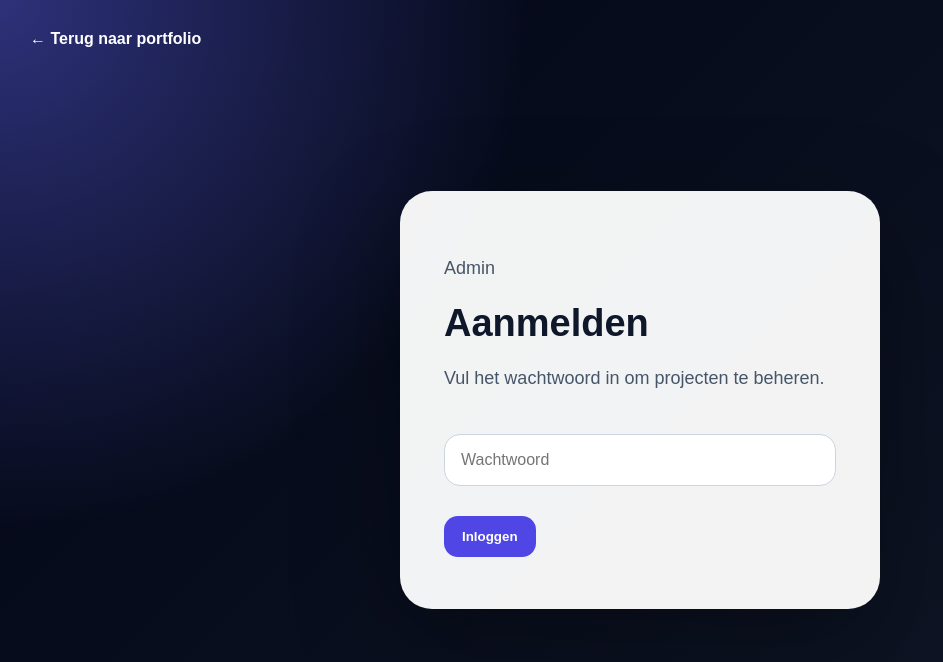
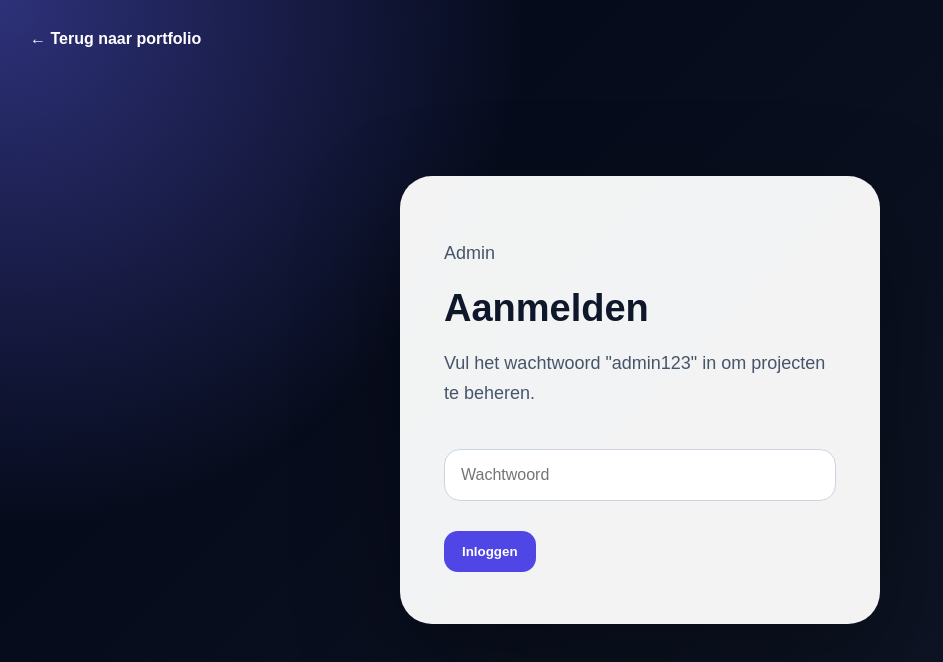
Before and after one commit to amal-alqasim14/ShowcasePortfolio-S3, a React (Vite) app in the folder showcase-portfolio/: page /admin in a window 1280 px wide. Shown: the top 662 px of the page, without its empty margins (0-943 px from the left). Built offline with nearby package versions, Linux system fonts and the light colour scheme.

Commit message:
admin wachtwoord toegevoegd

```diff
--- a/showcase-portfolio/src/pages/Admin.jsx
+++ b/showcase-portfolio/src/pages/Admin.jsx
@@ -25,7 +25,7 @@ function Admin() {
           <>
             <p className="label dark-label">Admin</p>
             <h1>Aanmelden</h1>
-            <p>Vul het wachtwoord in om projecten te beheren.</p>
+            <p>Vul het wachtwoord "admin123" in om projecten te beheren.</p>
 
             <input
               type="password"
```
